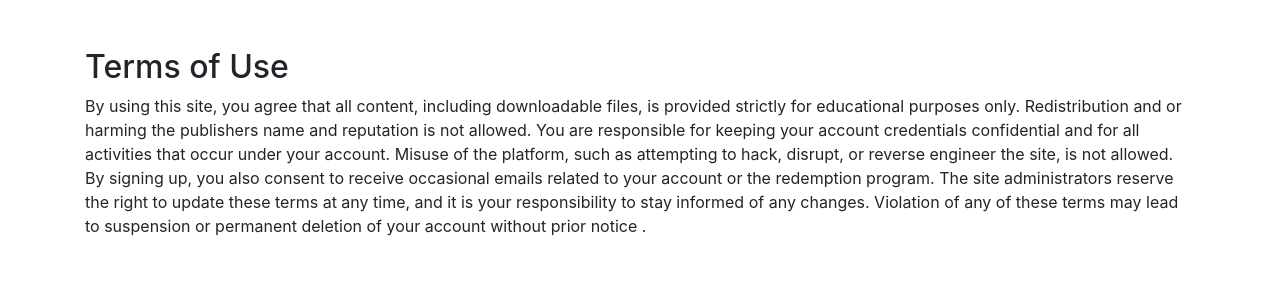
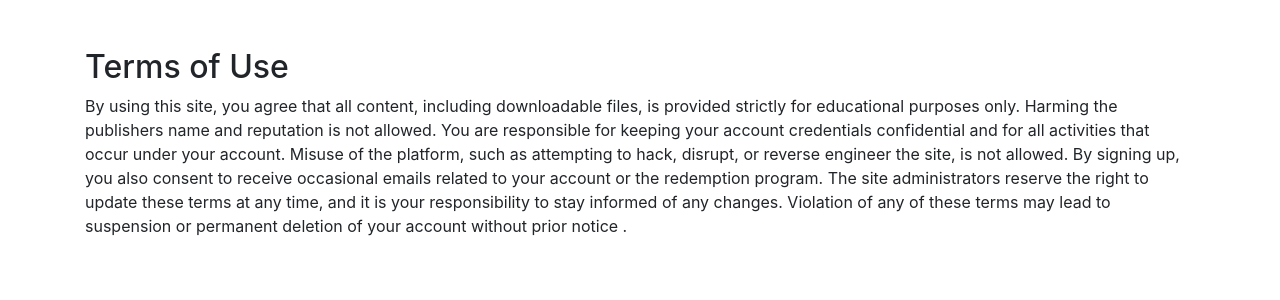
Before and after one commit to KingDenari/Redemption-Project, a Flask app: page /terms in a window 1280 px wide. Shown: the part 56-356 px from the top of the page. Run offline with Flask 3, Linux system fonts and the light colour scheme; a user stored in the database is signed in; some libraries are stand-ins or nearby versions.

Commit message:
terms.html

```diff
--- a/website/templates/terms.html
+++ b/website/templates/terms.html
@@ -2,6 +2,6 @@
 {% block title %}Terms of Use{% endblock %}
 {% block content %}
 <h2>Terms of Use</h2>
-<p>By using this site, you agree that all content, including downloadable files, is provided strictly for educational purposes only. Redistribution and or harming the publishers name and reputation is not allowed. You are responsible for keeping your account credentials confidential and for all activities that occur under your account. Misuse of the platform, such as attempting to hack, disrupt, or reverse engineer the site, is not allowed. By signing up, you also consent to receive occasional emails related to your account or the redemption program. The site administrators reserve the right to update these terms at any time, and it is your responsibility to stay informed of any changes. Violation of any of these terms may lead to suspension or permanent deletion of your account without prior notice .
+<p>By using this site, you agree that all content, including downloadable files, is provided strictly for educational purposes only. Harming the publishers name and reputation is not allowed. You are responsible for keeping your account credentials confidential and for all activities that occur under your account. Misuse of the platform, such as attempting to hack, disrupt, or reverse engineer the site, is not allowed. By signing up, you also consent to receive occasional emails related to your account or the redemption program. The site administrators reserve the right to update these terms at any time, and it is your responsibility to stay informed of any changes. Violation of any of these terms may lead to suspension or permanent deletion of your account without prior notice .
  </p>
 {% endblock %}
```
